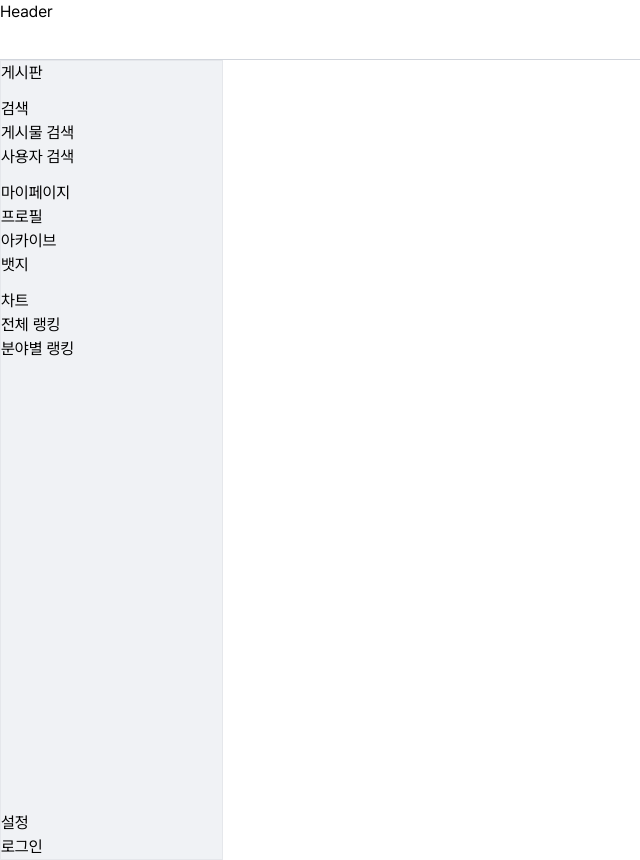
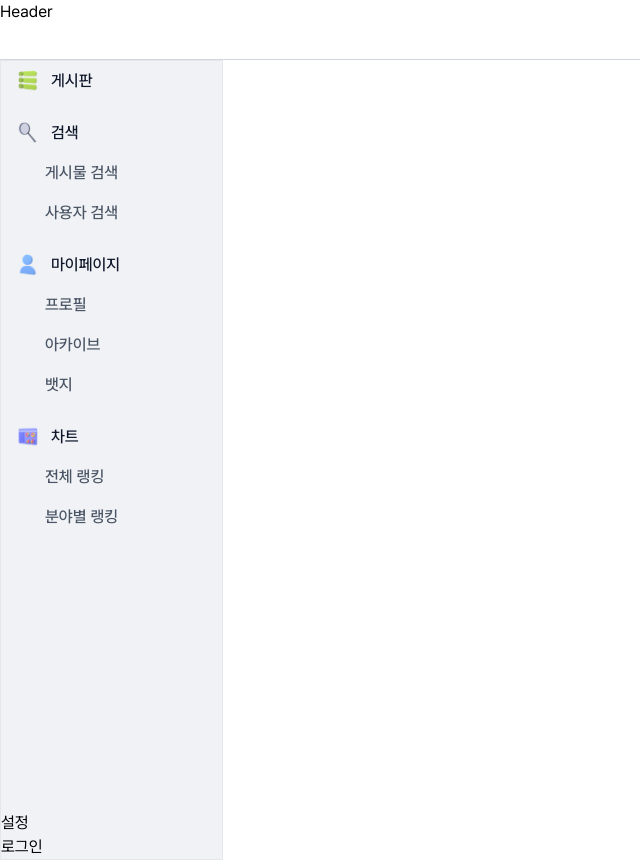
Before and after one commit to prgrms-fe-devcourse/FE7-PROJECT3-TEAM-2, a Next.js app: page / in a window 1280 px wide. Shown: the whole page, without its empty margins (0-640 px from the left). Built offline with nearby package versions, Linux system fonts and the light colour scheme.

Commit message:
feat: navButton 적용

```diff
--- a/src/components/common/NavButton.tsx
+++ b/src/components/common/NavButton.tsx
@@ -1,11 +1,12 @@
 import { cva, VariantProps } from "class-variance-authority";
 import { StaticImageData } from "next/image";
+import Link, { LinkProps } from "next/link";
 import { ReactNode } from "react";
 import { twMerge } from "tailwind-merge";
 import BaseImage from "./image/BaseImage";
 
 const navButtonVariants = cva(
-  "flex items-center w-full text-left px-3 py-2 text-[12px] xl:text-[16px] lg:text-[16px] md:text-[14px] sm:text-[12px] hover:bg-gray-100 active:bg-gray-200 rounded-lg cursor-pointer",
+  "flex items-center w-full text-left px-3 py-2 text-[12px] xl:text-[16px] lg:text-[16px] md:text-[14px] sm:text-[12px] hover:bg-gray-100 active:bg-gray-200 rounded-lg cursor-pointer font-medium",
   {
     variants: {
       variant: {
@@ -31,22 +32,24 @@ const navButtonVariants = cva(
   }
 );
 
-interface NavButtonProps extends React.ButtonHTMLAttributes<HTMLButtonElement>, VariantProps<typeof navButtonVariants> {
+interface NavButtonProps extends VariantProps<typeof navButtonVariants>, LinkProps {
   children: ReactNode;
+  className?: string;
   icon_img?: StaticImageData;
 }
 
 export const NavButton = ({ variant, active, children, className, icon_img, ...props }: NavButtonProps) => {
+  console.log(icon_img, variant);
   return (
-    <button className={twMerge(navButtonVariants({ variant, active }), className)} {...props}>
+    <Link className={twMerge(navButtonVariants({ variant, active }), className)} {...props}>
       {variant === "main" && (
         <BaseImage
-          src={icon_img || ""}
+          src={icon_img?.src || ""}
           alt="nav_icon"
           className="mr-3 hidden h-4 w-4 sm:block md:h-4.5 md:w-4.5 lg:h-5.5 lg:w-5.5 xl:h-5.5 xl:w-5.5"
         />
       )}
       {children}
-    </button>
+    </Link>
   );
 };
--- a/src/components/layout/Nav.tsx
+++ b/src/components/layout/Nav.tsx
@@ -1,46 +1,36 @@
 "use client";
 
-import Link from "next/link";
+import { NavButton } from "@/components/common/NavButton";
+import { navData } from "@/routes/routes.data";
 
 export default function Nav() {
   return (
-    <nav className="bg-bg-sub flex border border-gray-200 sm:w-[223px] sm:flex-col sm:justify-between">
-      <ul className="flex flex-col gap-3">
-        <li>
-          <Link href="/">게시판</Link>
-        </li>
-        <li className="flex flex-col">
-          <Link href="/search">검색</Link>
-          <Link
-            href={{
-              pathname: "/search",
-              query: { type: "post" },
-            }}
-          >
-            게시물 검색
-          </Link>
-          <Link
-            href={{
-              pathname: "search",
-              query: { type: "user" },
-            }}
-          >
-            사용자 검색
-          </Link>
-        </li>
-        <li className="flex flex-col">
-          <Link href="/user">마이페이지</Link>
-          <Link href={{ pathname: "/user", query: { type: "profile" } }}>프로필</Link>
-          <Link href={{ pathname: "/user", query: { type: "archive" } }}>아카이브</Link>
-          <Link href={{ pathname: "/user", query: { type: "badge" } }}>뱃지</Link>
-        </li>
-        <li className="flex flex-col">
-          <Link href="/chart">차트</Link>
-          <Link href={{ pathname: "/chart", query: { type: "all" } }}>전체 랭킹</Link>
-          <Link href={{ pathname: "/chart", query: { type: "category" } }}>분야별 랭킹</Link>
-        </li>
+    <nav className="bg-bg-sub flex flex-row justify-between border border-gray-200 sm:w-[223px] sm:flex-col">
+      <ul className="flex items-center gap-3 sm:flex-col sm:items-baseline">
+        {navData.map(nav => {
+          return (
+            <li className="flex flex-col sm:w-full" key={nav.pathname}>
+              <NavButton href={nav.pathname} icon_img={nav.icon} variant="main">
+                {nav.label}
+              </NavButton>
+              <ul className="hidden sm:block">
+                {nav.children &&
+                  nav.children.map(subNav => {
+                    return (
+                      <NavButton
+                        variant="sub"
+                        key={subNav.pathname}
+                        href={{ pathname: nav.pathname, query: { type: subNav.pathname } }}
+                      >
+                        {subNav.label}
+                      </NavButton>
+                    );
+                  })}
+              </ul>
+            </li>
+          );
+        })}
       </ul>
-
       <ul>
         <li>설정</li>
         <li>로그인</li>
```
